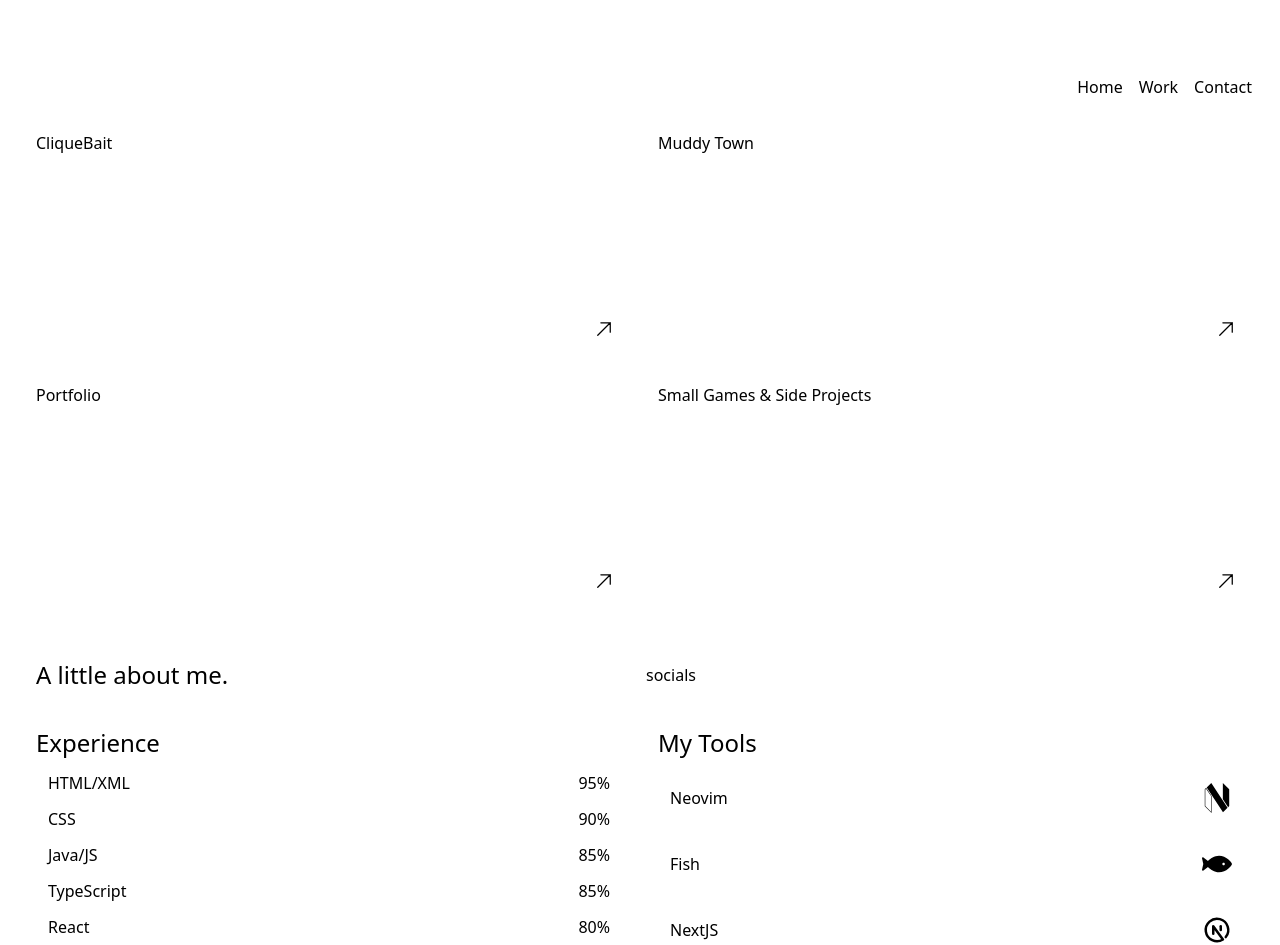
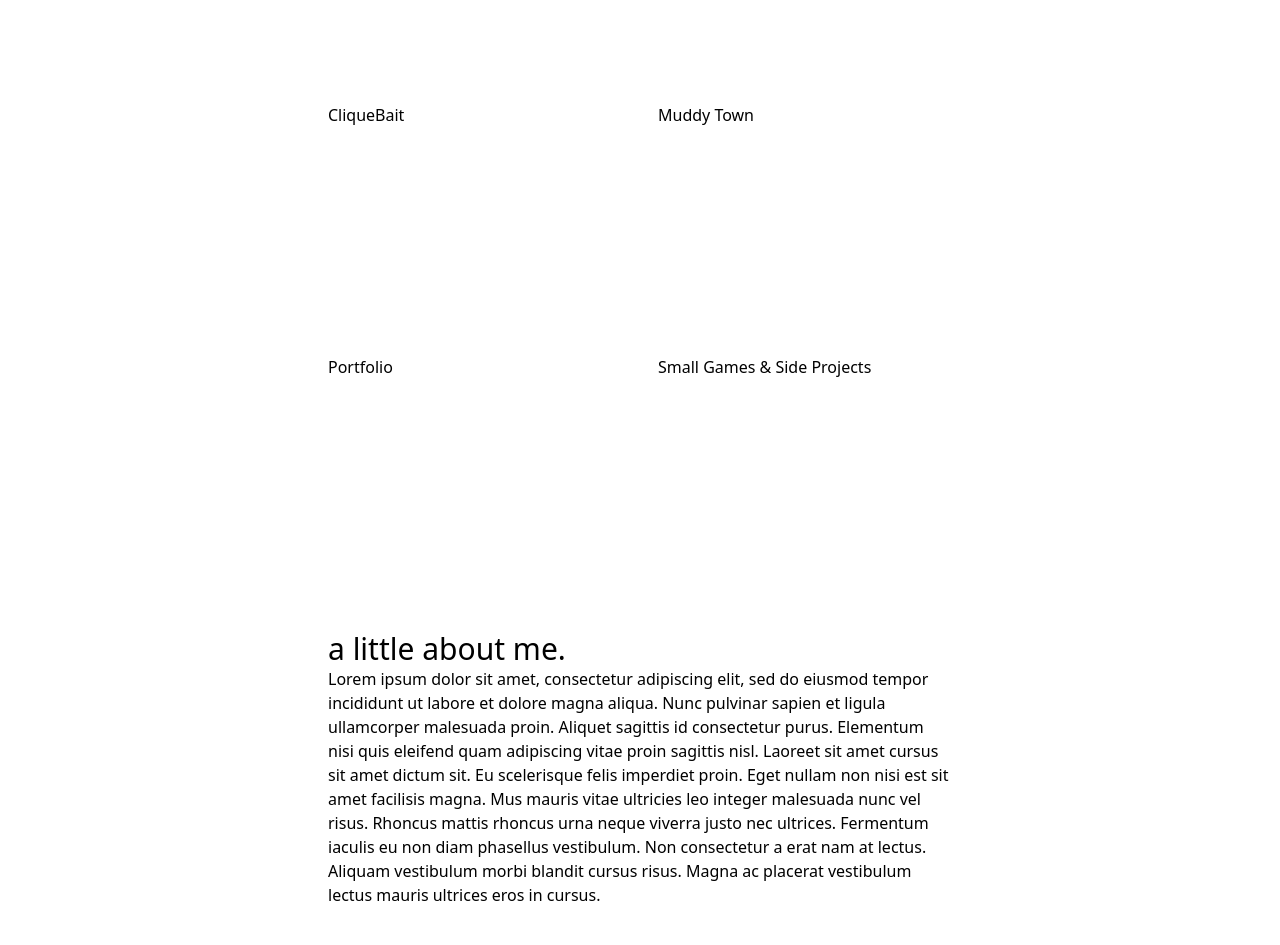
Before and after one commit to stilianb/stilianb.github.io, a Next.js app: page / in a window 1280 px wide. Shown: the part 173-1118 px from the top of the page. Built offline with nearby package versions, Linux system fonts and the light colour scheme; what @catppuccin/tailwindcss would draw is missing.

Commit message:
about component adjustments and temp navbar removal

```diff
--- a/src/components/About.tsx
+++ b/src/components/About.tsx
@@ -5,16 +5,27 @@
 
 function About() {
   return (
-    <div id="about" className="bg-crust m-3 p-3 rounded-md">
-      <div className="bg-mantle rounded-md mb-3 p-3 flex gap-3 items-center">
-        <div className="w-1/2">
-          <h1 className="text-lavender text-2xl">A little about me.</h1>
-        </div>
-        <div className="w-1/2">socials</div>
+    <div id="about" className="bg-crust my-3 mx-auto p-3 rounded-md max-w-2xl">
+      <div className="bg-mantle rounded-md mb-3 p-3">
+        <h1 className="text-lavender text-3xl">a little about me.</h1>
+        <p className="">
+          Lorem ipsum dolor sit amet, consectetur adipiscing elit,
+          sed do eiusmod tempor incididunt ut labore et dolore magna aliqua.
+          Nunc pulvinar sapien et ligula ullamcorper malesuada proin. Aliquet
+          sagittis id consectetur purus. Elementum nisi quis eleifend quam
+          adipiscing vitae proin sagittis nisl. Laoreet sit amet cursus sit
+          amet dictum sit. Eu scelerisque felis imperdiet proin. Eget nullam
+          non nisi est sit amet facilisis magna. Mus mauris vitae ultricies
+          leo integer malesuada nunc vel risus. Rhoncus mattis rhoncus urna
+          neque viverra justo nec ultrices. Fermentum iaculis eu non diam
+          phasellus vestibulum. Non consectetur a erat nam at lectus. Aliquam
+          vestibulum morbi blandit cursus risus. Magna ac placerat vestibulum
+          lectus mauris ultrices eros in cursus.
+        </p>
       </div>
       <div className="flex gap-3">
         <div className="bg-mantle rounded-md p-3 w-1/2 flex flex-col gap-3">
-          <h2 className="text-sapphire text-2xl">Experience</h2>
+          <h2 className="text-sapphire text-2xl">Languages</h2>
           <div className="bg-surface0 flex justify-between rounded-md">
             <div className="bg-green rounded-md w-80">
               <p className="text-mantle px-3">HTML/XML</p>
@@ -74,23 +85,23 @@
           <h2 className="text-sapphire text-2xl">My Tools</h2>
           <a href="#" className="bg-surface0 rounded-md flex justify-between items-center p-3 hover:bg-surface2">
             <h3 className="text-text">Neovim</h3>
-            <SiNeovim className="text-3xl"/>
+            <SiNeovim className="text-3xl" />
           </a>
           <a href="#" className="bg-surface0 rounded-md flex justify-between items-center p-3 hover:bg-surface2">
             <h3 className="text-text">Fish</h3>
-            <FaFish className="text-3xl"/>
+            <FaFish className="text-3xl" />
           </a>
           <a href="#" className="bg-surface0 rounded-md flex justify-between items-center p-3 hover:bg-surface2">
             <h3 className="text-text">NextJS</h3>
-            <TbBrandNextjs className="text-3xl"/>
+            <TbBrandNextjs className="text-3xl" />
           </a>
           <a href="#" className="bg-surface0 rounded-md flex justify-between items-center p-3 hover:bg-surface2">
             <h3 className="text-text">Tailwindcss</h3>
-            <SiTailwindcss className="text-3xl"/>
+            <SiTailwindcss className="text-3xl" />
           </a>
           <a href="#" className="bg-surface0 rounded-md flex justify-between items-center p-3 hover:bg-surface2">
             <h3 className="text-text">Git</h3>
-            <FaGithub className="text-3xl"/>
+            <FaGithub className="text-3xl" />
           </a>
         </div>
       </div>
--- a/src/components/Contact.tsx
+++ b/src/components/Contact.tsx
@@ -18,7 +18,7 @@
   };
 
   return (
-    <div id="contact" className="bg-crust p-6 mx-auto my-3 rounded-md flex justify-center min-h-fit w-fit" >
+    <div id="contact" className="bg-crust p-6 mx-auto my-3 rounded-md flex justify-center min-h-fit max-w-2xl" >
       <form id="contact-form" ref={form} className="inline-grid grid-cols-2 gap-3 h-fit my-auto" >
         <input type="text" placeholder="Name" name="from_name" className="bg-mantle rounded-md border-none" />
         <input type="text" placeholder="Email/Contact info" name="reply_to" className="bg-mantle rounded-md border-none" />
@@ -31,7 +31,7 @@
         <input type="button"
           value="Send Email"
           onClick={sendEmail}
-          className="bg-surface0 rounded-md p-2 hover:bg-surface1 hover:cursor-pointer" />
+          className="bg-surface0 rounded-md p-2 hover:bg-surface1 hover:cursor-pointer " />
       </form>
     </div>
   )
--- a/src/components/Landing.tsx
+++ b/src/components/Landing.tsx
@@ -2,7 +2,7 @@
 
 function Landing() {
   return (
-    <div className="bg-mantle h-60 flex justify-evenly">
+    <div className="bg-mantle h-60 flex justify-center gap-10">
       <div id="landing-text" className=" pl-12 h-fit my-auto">
         <h1 className="text-4xl">Hi! I'm <span className="text-5xl text-lavender">Stilian</span></h1>
         <p className="">a webdev based out of colorado.</p>
--- a/src/components/Work.tsx
+++ b/src/components/Work.tsx
@@ -2,39 +2,27 @@
 
 function Work() {
   return (
-    <div id="work" className="grid grid-cols-2 bg-crust p-3 gap-3 mx-3 rounded-md">
+    <div id="work" className="grid grid-cols-2 bg-crust p-3 gap-3 mt-3 mx-auto rounded-md max-w-2xl">
+      <a href="https://github.com/CliqBait/main">
         <div className="group bg-mantle rounded-md p-3 h-60 hover:bg-lavender transition-all flex">
           <div className="group-hover:text-mantle">CliqueBait</div>
-        <a href="#" className="bg-surface0 rounded-full p-2 w-fit h-fit ml-auto mt-auto hover:bg-surface2 hover:text-text hover:cursor-pointer">
-          <svg xmlns="http://www.w3.org/2000/svg" fill="none" viewBox="0 0 24 24" strokeWidth={1.5} stroke="currentColor" className="w-5 h-5">
-            <path strokeLinecap="round" strokeLinejoin="round" d="M4.5 19.5l15-15m0 0H8.25m11.25 0v11.25" />
-          </svg>
+        </div>
       </a>
-      </div>
+      <a href="https://github.com/stilianb/MuddyTown">
         <div className="group bg-mantle rounded-md p-3 h-60 hover:bg-sapphire transition-all flex">
           <div className="group-hover:text-mantle">Muddy Town</div>
-        <a href="#" className="bg-surface0 rounded-full p-2 w-fit h-fit ml-auto mt-auto hover:bg-surface2 hover:text-text hover:cursor-pointer">
-          <svg xmlns="http://www.w3.org/2000/svg" fill="none" viewBox="0 0 24 24" strokeWidth={1.5} stroke="currentColor" className="w-5 h-5">
-            <path strokeLinecap="round" strokeLinejoin="round" d="M4.5 19.5l15-15m0 0H8.25m11.25 0v11.25" />
-          </svg>
+        </div>
       </a>
-      </div>
+      <a href="https://github.com/stilianb/stilianb.github.io">
         <div className="group bg-mantle rounded-md p-3 h-60 hover:bg-sky transition-all flex">
           <div className="group-hover:text-mantle">Portfolio</div>
-        <a href="#" className="bg-surface0 rounded-full p-2 w-fit h-fit ml-auto mt-auto hover:bg-surface2 hover:text-text hover:cursor-pointer">
-          <svg xmlns="http://www.w3.org/2000/svg" fill="none" viewBox="0 0 24 24" strokeWidth={1.5} stroke="currentColor" className="w-5 h-5">
-            <path strokeLinecap="round" strokeLinejoin="round" d="M4.5 19.5l15-15m0 0H8.25m11.25 0v11.25" />
-          </svg>
+        </div>
       </a>
-      </div>
+      <a href="">
         <div className="group bg-mantle rounded-md p-3 h-60 hover:bg-blue transition-all flex">
           <div className="group-hover:text-mantle">Small Games & Side Projects</div>
-        <a href="#" className="bg-surface0 rounded-full p-2 w-fit h-fit ml-auto mt-auto hover:bg-surface2 hover:text-text hover:cursor-pointer">
-          <svg xmlns="http://www.w3.org/2000/svg" fill="none" viewBox="0 0 24 24" strokeWidth={1.5} stroke="currentColor" className="w-5 h-5">
-            <path strokeLinecap="round" strokeLinejoin="round" d="M4.5 19.5l15-15m0 0H8.25m11.25 0v11.25" />
-          </svg>
+        </div>
       </a>
-      </div>
     </div>
   )
 }
--- a/src/pages/index.tsx
+++ b/src/pages/index.tsx
@@ -15,7 +15,6 @@
         <link rel="icon" href="/favicon.ico" />
       </Head>
       <Landing />
-      <Navbar  />
       <Work />
       <About />
       <Contact />
```
Lines whose indentation alone changed are shown as unchanged.
